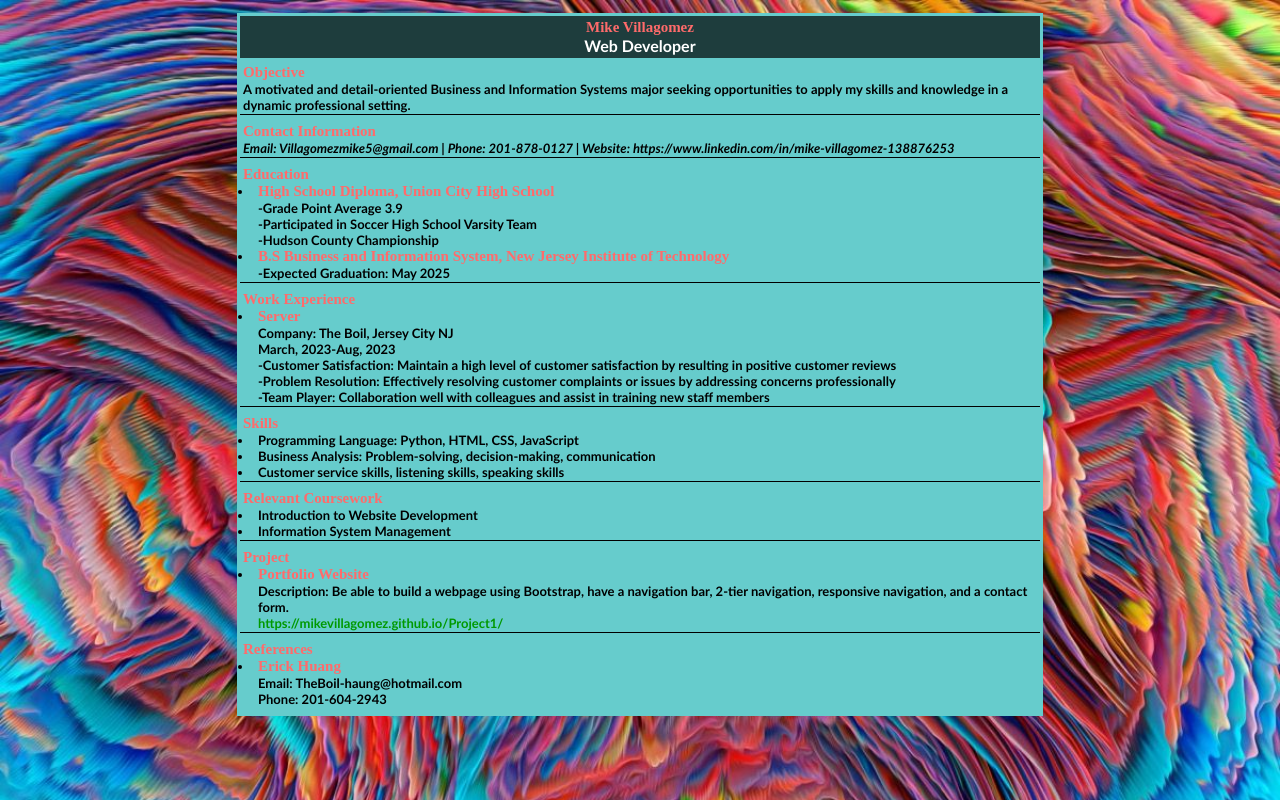
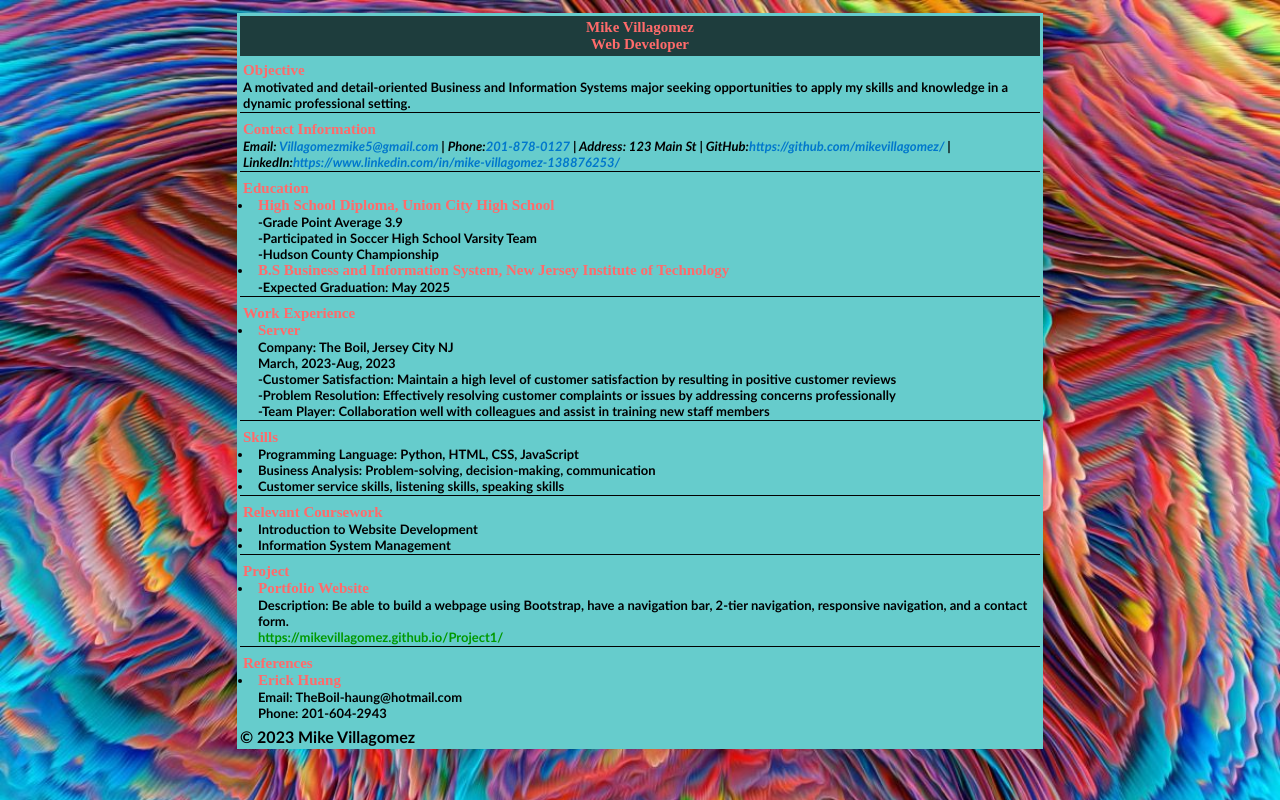
Before and after one commit to MikeVillagomez/IS2183, a plain HTML site: page index.html in a window 1280 px wide. Drawn offline with Linux system fonts and the light colour scheme; a web font is replaced by a local one.

Commit message:
Update index.html

```diff
--- a/index.html
+++ b/index.html
@@ -5,9 +5,13 @@
     <meta charset="UTF-8">
     <meta name="viewport" content="width=device-width, initial-scale=1.0">
     <title>My Resume</title>
+    <!-- Add the meta description here -->
+    <meta name="description" content="This is a meta description for my resume.">
+    <!-- Add the meta keywords here -->
+    <meta name="keywords" content="web development, programming, HTML, CSS, JavaScript, business analysis">
     <link rel="preconnect" href="https://fonts.googleapis.com">
-<link rel="preconnect" href="https://fonts.gstatic.com" crossorigin>
-<link href="https://fonts.googleapis.com/css2?family=Playfair+Display:ital@1&display=swap" rel="stylesheet">
+    <link rel="preconnect" href="https://fonts.gstatic.com" crossorigin>
+    <link href="https://fonts.googleapis.com/css2?family=Playfair+Display:ital@1&display=swap" rel="stylesheet">
     <link rel="stylesheet" href="styles.css">
 </head>
 
@@ -15,7 +19,7 @@
     <div class="container">
         <header>
             <h1>Mike Villagomez</h1>
-            <p>Web Developer</p>
+            <h2>Web Developer</h2>
         </header>
 
         <section id="objective" class="section-divider">
@@ -26,7 +30,7 @@
         <section id="contact" class="section-divider">
             <h2>Contact Information</h2>
             <address>
-                <p>Email: Villagomezmike5@gmail.com | Phone: 201-878-0127 | Website: https://www.linkedin.com/in/mike-villagomez-138876253</p>
+                <p>Email: <a href="mailto:Villagomezmike5@gmail.com">Villagomezmike5@gmail.com</a> | Phone:<a href="tel:201-878-0127">201-878-0127</a> | Address: 123 Main St | GitHub:<a href="https://github.com/mikevillagomez/">https://github.com/mikevillagomez/</a> | LinkedIn:<a href="https://www.linkedin.com/in/mike-villagomez-138876253/">https://www.linkedin.com/in/mike-villagomez-138876253/</a></p>
             </address>
         </section>
 
@@ -98,7 +102,9 @@
                 </li>
             </ul>
         </section>
+        <footer>
+            <p>&copy; 2023 Mike Villagomez</p>
+        </footer>
     </div>
 </body>
-
 </html>
```
